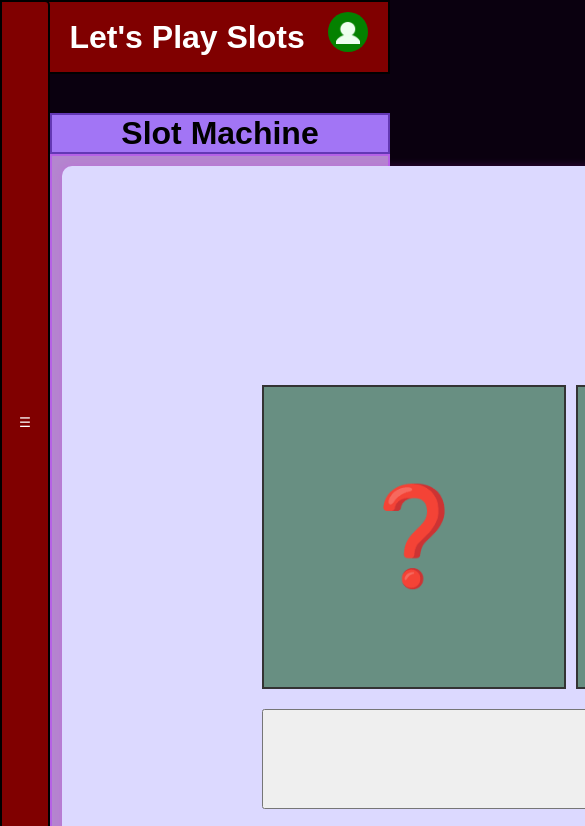
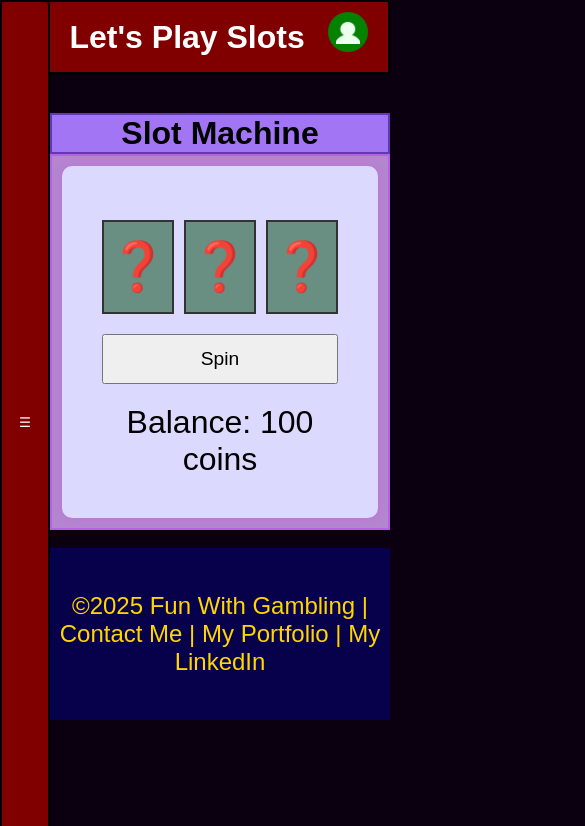
Before and after one commit to FreePirat/FunWithGambling, a plain HTML site: page games/slots.html in a window 390 px wide. Shown: the top 826 px of the page, 585 px wide, since content can reach past the window. Drawn offline with Linux system fonts and the light colour scheme.

Commit message:
Mobile Slots Update

```diff
--- a/games/slots.html
+++ b/games/slots.html
@@ -53,6 +53,28 @@
         #winAmt{
             font-size: xx-large;
             margin-bottom: 10%;
+        }
+
+        @media (max-width: 768px) {
+            .slot-machine {
+                padding: 40px;
+                padding-top: 30px;
+                margin: 0 auto;
+                display: block;
+                max-width: 90%;
+            }
+            .reel {
+                width: 90px;
+                height: 90px;
+                font-size: 48px;
+            }
+            .spin {
+                height: 50px;
+                font-size: larger;
+            }
+            #winAmt{
+                font-size: larger;
+            }
         }
     </style>
 </head>
```
